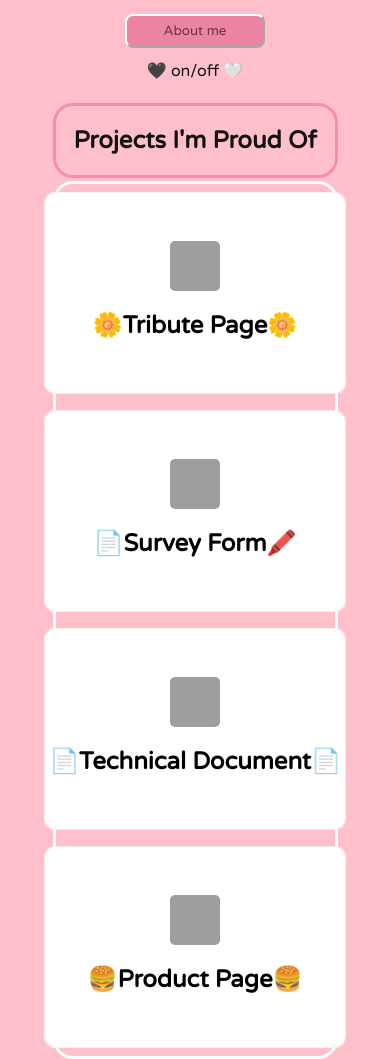
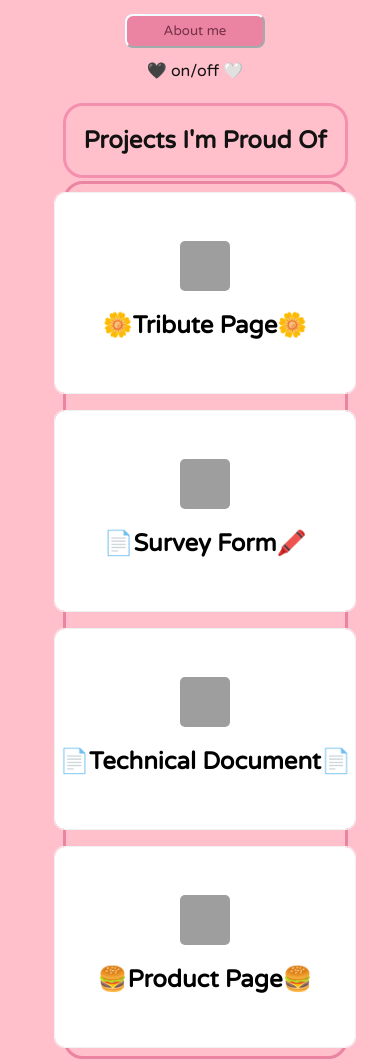
Before and after one commit to jeredzvance/Personal-Portfolio, a plain HTML site: page index.html in a window 390 px wide. Shown: the part 530-1589 px from the top of the page. Drawn offline with Linux system fonts and the light colour scheme; grey boxes are pictures that could not be loaded.

Commit message:
fixing positions

```diff
--- a/styles.css
+++ b/styles.css
@@ -616,13 +616,20 @@ a{
   }
   .my-projects,.my-description,.projects-container,.summary-container, .warpper{
     width: 90%;
-    margin-left: 0;
-    margin-right: 0;
+    margin-left: 15px;
+    margin-right: -5px;
+    justify-content: center;
   }
-  .summary-container{
-    width: 190%;
+  .projects-container{
+    border-color: rgb(235, 131, 162);
+    border-style: solid;
+  }
+  #summaryContainer{
+    width: 95%;
   }
   .tabs{
+    margin: 0 auto;
+    width: 96%;
     text-align: center;
   }
   .panels{
```
